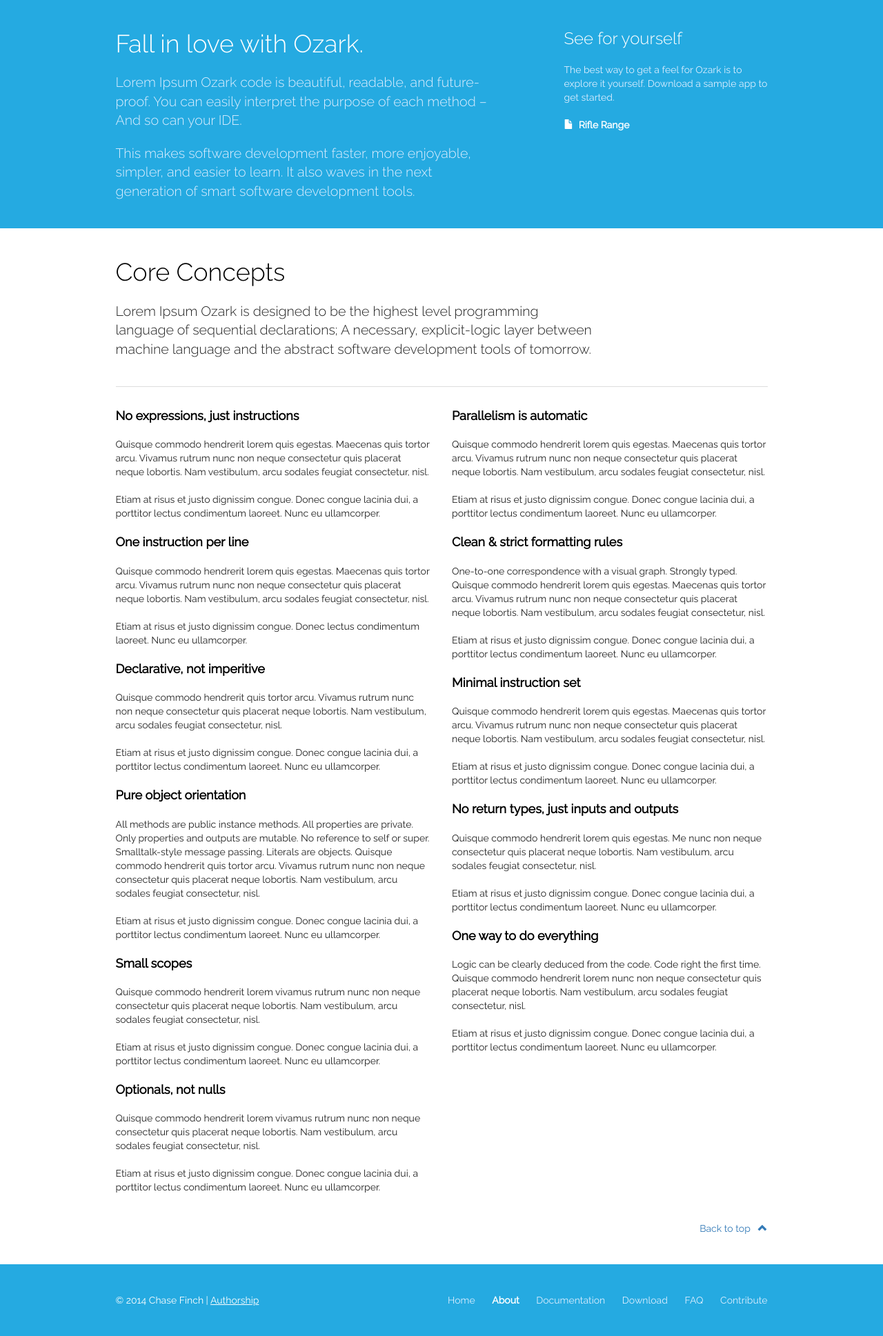
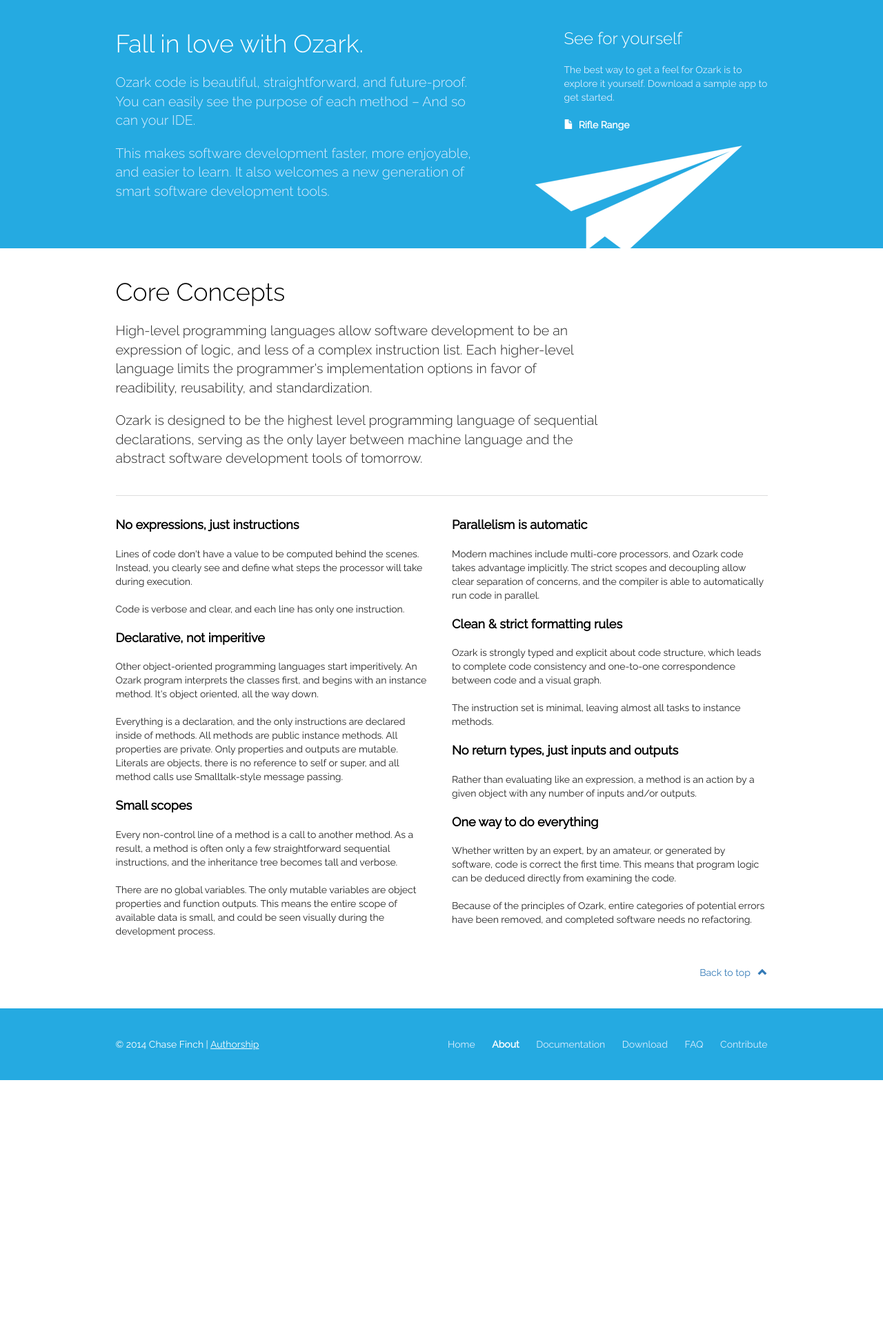
Before and after one commit to chasefinch/ozark-lang.github.io, a PHP site: page /about-ozark in a window 1280 px wide. Shown: the part 160-2097 px from the top of the page at 69% size. After the commit the page ends 1726 px from the top, so only its background shows below. Run offline with PHP 8.4, Linux system fonts and the light colour scheme; some libraries are stand-ins or nearby versions.

Commit message:
New graphics, about text, etc.

```diff
--- a/about-ozark.php
+++ b/about-ozark.php
@@ -10,20 +10,24 @@
 	    </div>
   	</header>
     <section class='offset'></section>
-    <section class='blue'>
+    <section class='blue airplane'>
       <div class='container'>
         <div class='row'>
           <div class='col-md-10 col-md-offset-1'>
             <div class='row'>
               <div class='col-sm-7'>
                 <h1>Fall in love with Ozark.</h1>
-                <p class='lead'>Lorem Ipsum Ozark code is beautiful, readable, and future-proof. You can easily interpret the purpose of each method &ndash; And so can your IDE.</p>
-                <p class='lead'>This makes software development faster, more enjoyable, simpler, and easier to learn. It also waves in the next generation of smart software development tools.</p>
+                <p class='lead'>Ozark code is beautiful, straightforward, and future-proof. You can easily see the purpose of each method &ndash; And so can your IDE.</p>
+                <p class='lead'>This makes software development faster, more enjoyable, and easier to learn. It also welcomes a new generation of smart software development tools.</p>
+                <div style='clear:both;'></div>
               </div>
               <div class='col-sm-4 col-sm-offset-1'>
-                <h3>See for yourself</h3>
-                <p>The best way to get a feel for Ozark is to explore it yourself. Download a sample app to get started.</p>
-                <ul class='clean'><li><a href='https://github.com/ozark-lang/demo-rifle-range/archive/master.zip' class='download'><span class="glyphicon glyphicon-file"></span>&nbsp;&nbsp;Rifle Range</a></li></ul>
+                <div class='bg-pad'>
+                  <h3>See for yourself</h3>
+                  <p>The best way to get a feel for Ozark is to explore it yourself. Download a sample app to get started.</p>
+                  <ul class='clean'><li><a href='https://github.com/ozark-lang/demo-rifle-range/archive/master.zip' class='download'><span class="glyphicon glyphicon-file"></span>&nbsp;&nbsp;Rifle Range</a></li></ul>
+                </div>
+                <div style='clear:both;'></div>
               </div>
               <div style='clear:both;'></div>
             </div>
@@ -38,47 +42,34 @@
             <div class='row'>
               <div class='col-sm-9'>
                 <h1>Core Concepts</h1>
-                <p class='lead'>Lorem Ipsum Ozark is designed to be the highest level programming language of sequential declarations; A necessary, explicit-logic layer between machine language and the abstract software development tools of tomorrow.</p>
+                <p class='lead'>High-level programming languages allow software development to be an expression of logic, and less of a complex instruction list. Each higher-level language limits the programmer's implementation options in favor of readibility, reusability, and standardization.</p>
+                <p class='lead'>Ozark is designed to be the highest level programming language of sequential declarations, serving as the only layer between machine language and the abstract software development tools of tomorrow.</p>
               </div>
             </div>
             <hr />
             <div class='row'>
               <div class='col-sm-6'>
                 <h4>No expressions, just instructions</h4>
-                <p>Quisque commodo hendrerit lorem quis egestas. Maecenas quis tortor arcu. Vivamus rutrum nunc non neque consectetur quis placerat neque lobortis. Nam vestibulum, arcu sodales feugiat consectetur, nisl.</p>
-                <p>Etiam at risus et justo dignissim congue. Donec congue lacinia dui, a porttitor lectus condimentum laoreet. Nunc eu ullamcorper.</p>
-                <h4>One instruction per line</h4>
-                <p>Quisque commodo hendrerit lorem quis egestas. Maecenas quis tortor arcu. Vivamus rutrum nunc non neque consectetur quis placerat neque lobortis. Nam vestibulum, arcu sodales feugiat consectetur, nisl.</p>
-                <p>Etiam at risus et justo dignissim congue. Donec lectus condimentum laoreet. Nunc eu ullamcorper.</p>
+                <p>Lines of code don't have a value to be computed behind the scenes. Instead, you clearly see and define what steps the processor will take during execution.</p>
+                <p>Code is verbose and clear, and each line has only one instruction.</p>
                 <h4>Declarative, not imperitive</h4>
-                <p>Quisque commodo hendrerit quis tortor arcu. Vivamus rutrum nunc non neque consectetur quis placerat neque lobortis. Nam vestibulum, arcu sodales feugiat consectetur, nisl.</p>
-                <p>Etiam at risus et justo dignissim congue. Donec congue lacinia dui, a porttitor lectus condimentum laoreet. Nunc eu ullamcorper.</p>
-                <h4>Pure object orientation</h4>
-                <p>All methods are public instance methods. All properties are private. Only properties and outputs are mutable. No reference to self or super. Smalltalk-style message passing. Literals are objects. Quisque commodo hendrerit quis tortor arcu. Vivamus rutrum nunc non neque consectetur quis placerat neque lobortis. Nam vestibulum, arcu sodales feugiat consectetur, nisl.</p>
-                <p>Etiam at risus et justo dignissim congue. Donec congue lacinia dui, a porttitor lectus condimentum laoreet. Nunc eu ullamcorper.</p>
+                <p>Other object-oriented programming languages start imperitively. An Ozark program interprets the classes first, and begins with an instance method. It's object oriented, all the way down.</p>
+                <p>Everything is a declaration, and the only instructions are declared inside of methods. All methods are public instance methods. All properties are private. Only properties and outputs are mutable. Literals are objects, there is no reference to self or super, and all method calls use Smalltalk-style message passing.</p>
                 <h4>Small scopes</h4>
-                <p>Quisque commodo hendrerit lorem vivamus rutrum nunc non neque consectetur quis placerat neque lobortis. Nam vestibulum, arcu sodales feugiat consectetur, nisl.</p>
-                <p>Etiam at risus et justo dignissim congue. Donec congue lacinia dui, a porttitor lectus condimentum laoreet. Nunc eu ullamcorper.</p>
-                <h4>Optionals, not nulls</h4>
-                <p>Quisque commodo hendrerit lorem vivamus rutrum nunc non neque consectetur quis placerat neque lobortis. Nam vestibulum, arcu sodales feugiat consectetur, nisl.</p>
-                <p>Etiam at risus et justo dignissim congue. Donec congue lacinia dui, a porttitor lectus condimentum laoreet. Nunc eu ullamcorper.</p>
+                <p>Every non-control line of a method is a call to another method. As a result, a method is often only a few straightforward sequential instructions, and the inheritance tree becomes tall and verbose.</p>
+                <p>There are no global variables. The only mutable variables are object properties and function outputs. This means the entire scope of available data is small, and could be seen visually during the development process.</p>
               </div>
               <div class='col-sm-6'>
                 <h4>Parallelism is automatic</h4>
-                <p>Quisque commodo hendrerit lorem quis egestas. Maecenas quis tortor arcu. Vivamus rutrum nunc non neque consectetur quis placerat neque lobortis. Nam vestibulum, arcu sodales feugiat consectetur, nisl.</p>
-                <p>Etiam at risus et justo dignissim congue. Donec congue lacinia dui, a porttitor lectus condimentum laoreet. Nunc eu ullamcorper.</p>
+                <p>Modern machines include multi-core processors, and Ozark code takes advantage implicitly. The strict scopes and decoupling allow clear separation of concerns, and the compiler is able to automatically run code in parallel.</p>
                 <h4>Clean &amp; strict formatting rules</h4>
-                <p>One-to-one correspondence with a visual graph. Strongly typed. Quisque commodo hendrerit lorem quis egestas. Maecenas quis tortor arcu. Vivamus rutrum nunc non neque consectetur quis placerat neque lobortis. Nam vestibulum, arcu sodales feugiat consectetur, nisl.</p>
-                <p>Etiam at risus et justo dignissim congue. Donec congue lacinia dui, a porttitor lectus condimentum laoreet. Nunc eu ullamcorper.</p>
-                <h4>Minimal instruction set</h4>
-                <p>Quisque commodo hendrerit lorem quis egestas. Maecenas quis tortor arcu. Vivamus rutrum nunc non neque consectetur quis placerat neque lobortis. Nam vestibulum, arcu sodales feugiat consectetur, nisl.</p>
-                <p>Etiam at risus et justo dignissim congue. Donec congue lacinia dui, a porttitor lectus condimentum laoreet. Nunc eu ullamcorper.</p>
+                <p>Ozark is strongly typed and explicit about code structure, which leads to complete code consistency and one-to-one correspondence between code and a visual graph.</p>
+                <p>The instruction set is minimal, leaving almost all tasks to instance methods.</p>
                 <h4>No return types, just inputs and outputs</h4>
-                <p>Quisque commodo hendrerit lorem quis egestas. Me nunc non neque consectetur quis placerat neque lobortis. Nam vestibulum, arcu sodales feugiat consectetur, nisl.</p>
-                <p>Etiam at risus et justo dignissim congue. Donec congue lacinia dui, a porttitor lectus condimentum laoreet. Nunc eu ullamcorper.</p>
+                <p>Rather than evaluating like an expression, a method is an action by a given object with any number of inputs and/or outputs.</p>
                 <h4>One way to do everything</h4>
-                <p>Logic can be clearly deduced from the code. Code right the first time. Quisque commodo hendrerit lorem nunc non neque consectetur quis placerat neque lobortis. Nam vestibulum, arcu sodales feugiat consectetur, nisl.</p>
-                <p>Etiam at risus et justo dignissim congue. Donec congue lacinia dui, a porttitor lectus condimentum laoreet. Nunc eu ullamcorper.</p>
+                <p>Whether written by an expert, by an amateur, or generated by software, code is correct the first time. This means that program logic can be deduced directly from examining the code.</p>
+                <p>Because of the principles of Ozark, entire categories of potential errors have been removed, and completed software needs no refactoring.</p>
               </div>
             </div>
           </div>
--- a/css/style.css
+++ b/css/style.css
@@ -16,6 +16,8 @@ h2.subheading, h3.subheading { margin-bottom:2em; }
 h1.main-heading { margin-top:0; padding-top:0; }
 
 a.download { font-weight:bold; text-decoration:none; }
+
+.bg-pad { padding-bottom:40px; }
 
 .btn { margin-bottom:1em; }
 
@@ -72,9 +74,10 @@ header { padding-top:4em; padding-bottom:2.4em; }
 	#nav-links li:last-child a { padding-right:0; }
 
 .subnav { margin-top:70px; }
-.subnav .nav > li > a { color:#777; padding:3px 15px; border-left:5px solid transparent; }
+.subnav .nav > li > a { color:#777; margin-top:10px; padding:0px 15px; border-left:5px solid transparent; }
 .subnav .nav > li > a:hover { color:#333; background-color:transparent; }
 .subnav .nav > li.active > a { color:#000; border-color:#25aae1; font-weight:bold; }
+	.subnav .nav > li.tier > a { margin-top:0px; padding-left:30px; }
 
 .subnav.affix { top:25px; margin-top:0; }
 .subnav.affix-bottom { position:absolute; margin-top:0; }
@@ -85,8 +88,9 @@ header { padding-top:4em; padding-bottom:2.4em; }
 
 /* --- */
 
-section.blue { padding:20px 0; background-color:#25aae1; color:#fff; }
-	section.blue.short { padding:0 0; }
+section.blue { padding:20px 0; min-height:360px; background:#25aae1; color:#fff; }
+	section.blue.airplane { background:#25aae1 url(../img/bg-airplane.png?v=3) center bottom no-repeat; }
+	section.blue.thinker { background:#25aae1 url(../img/bg-thinker.png?v=3) center bottom no-repeat; }
 	section.blue h1, section.blue h2, section.blue h3, section.blue h4, section.blue h5, section.blue h6 { color:#fff; }
 	section.blue p { color:#def; }
 
@@ -102,7 +106,7 @@ div.portal .glyphicon { float:right; margin-right:15px; color:#25aae1; }
 	.documentation .btn { position:relative; left:-4px; }
 
 .callout { font-size:0.9em; margin-top:0em; }
-.github { padding:0 0; }
+.github { padding:20px 0 0 0; }
 	.github .btn { position:relative; left:-4px; }
 
 .downloads .btn { position:relative; left:-4px; }
@@ -111,7 +115,9 @@ div.portal .glyphicon { float:right; margin-right:15px; color:#25aae1; }
 
 .code .links { padding-top:5em; }
 
-pre.mountaineer { background:#fff url(../img/mountaineer.png) left top no-repeat; padding:65px 15px 20px 15px; margin-right:20px; border:none; border-radius:2px; box-shadow:0 0 8px #ccc; overflow-x:scroll; word-wrap:normal; }
+.code-sample-header { background-color:#25aae1; border:1px solid #258ac1; border-top:5px solid #258ac1; padding:5px 15px; color:#fff; margin-right:20px; border-top-right-radius:3px; border-top-left-radius:3px; }
+.code-sample { border:1px solid #bbb; border-top:none; padding:15px; margin-right:20px; overflow-x:scroll; word-wrap:normal; }
+	.code-sample pre { border:none !important; background:transparent !important; margin:0; padding:0; }
 
 
 /* --- */
--- a/download-ozark.php
+++ b/download-ozark.php
@@ -17,7 +17,7 @@
             <div class='row'>
               <div class='col-sm-8'>
                 <h1>Downloads</h1>
-                <p class='lead'>The Ozark language is still in early development. The compiler is not yet complete, and contributors are needed (especially those with compiler expertise.) If the Ozark project seems valuable to you, please consider <a href='/contribute-to-ozark.html'>getting involved</a>.</p>
+                <p class='lead'>The Ozark language is still in early development. The compiler is not yet complete, and contributors are needed (especially those with compiler expertise.) If the Ozark project seems valuable to you, please consider <a href='/contribute-to-ozark'>getting involved</a>.</p>
               </div>
             </div>
           </div>
--- a/ozark-faq.php
+++ b/ozark-faq.php
@@ -22,8 +22,8 @@
             <hr />
             <div class='row'>
               <div class='col-sm-6'>
-                <h4>Q. What's up?</h4>
-                <p><strong>A.</strong> Not much. Donec semper quam scelerisque tortor dictum gravida. In hac habitasse platea dictumst. Nam pulvinar, odio.</p>
+                <h4>Q. Why strict programming?</h4>
+                <p><strong>A.</strong> Limiting stylistic choices in programming makes for more powerful, more reliable, and more future-proof code libraries. This makes strict code even more powerful, as it gains readability and ease of collaboration, without sacrificing capability.</p>
                 <h4>Q. What's up?</h4>
                 <p><strong>A.</strong> Not much. Donec semper quam scelerisque tortor dictum gravida. In hac habitasse platea dictumst. Nam pulvinar, odio.</p>
                 <h4>Q. What's up?</h4>
```
Also changed, not shown: includes/documentation-nav.php (+14 -0 lines), index.php (+7 -12 lines), .htaccess, img/bg-airplane.png (added), img/bg-airplane@2x.png (added), img/bg-thinker.png (added), img/bg-thinker@2x.png (added), img/mountaineer.png (deleted).
